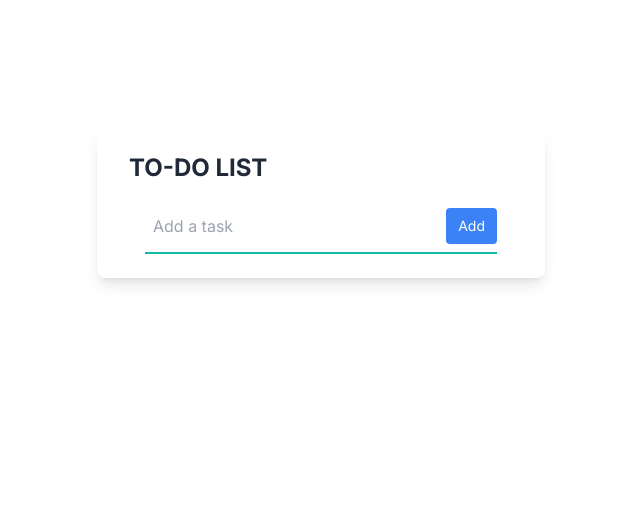
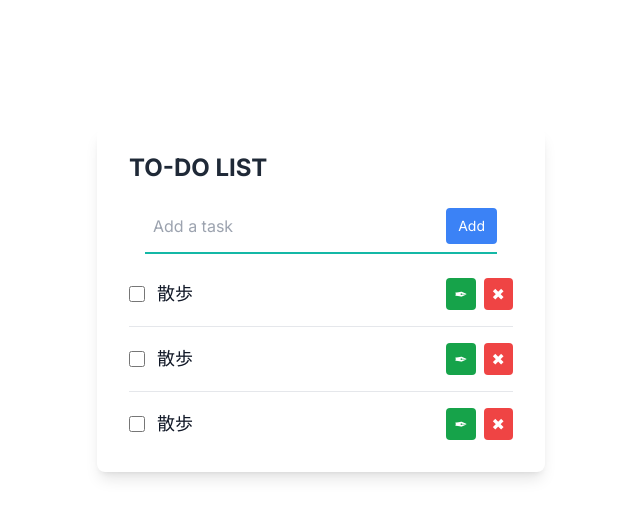
Before and after one commit to Shin-sibainu/todo-client-with-github, a Next.js app: page / in a window 1280 px wide. Shown: the top 518 px of the page, without its empty margins (319-959 px from the left). Built offline with nearby package versions, Linux system fonts and the light colour scheme.

Commit message:
todo component added

```diff
--- /dev/null
+++ b/app/components/Todo.tsx
@@ -0,0 +1,117 @@
+import React, { useState } from "react";
+// import { TodoType } from "../types";
+// import useSWR from "swr";
+// import { useTodos } from "../hooks/useTodos";
+// import { API_URL } from "@/constants/url";
+
+// type TodoProps = {
+//   todo: TodoType;
+// };
+
+const Todo = ({ todo }: any) => {
+  //   const [isEditing, setIsEditing] = useState<boolean>(false);
+  //   const [editedTitle, setEditedTitle] = useState<string>(todo.title);
+  //   const { todos, isLoading, error, mutate } = useTodos();
+
+  //   const handleEdit = async () => {
+  //     setIsEditing(!isEditing);
+  //     if (isEditing) {
+  //       const response = await fetch(`${API_URL}/editTodo/${todo.id}`, {
+  //         method: "PUT",
+  //         headers: { "Content-Type": "application/json" },
+  //         body: JSON.stringify({ title: editedTitle }),
+  //       });
+
+  //       if (response.ok) {
+  //         const editedTodo = await response.json();
+  //         const updatedTodos = todos.map((todo: TodoType) =>
+  //           todo.id === editedTodo.id ? editedTodo : todo
+  //         );
+  //         mutate(updatedTodos);
+  //       }
+  //     }
+  //   };
+
+  //   const handleDelete = async (id: number) => {
+  //     const response = await fetch(`${API_URL}/deleteTodo/${todo.id}`, {
+  //       method: "DELETE",
+  //       headers: { "Content-Type": "application/json" },
+  //     });
+
+  //     if (response.ok) {
+  //       const deletedTodo = await response.json();
+  //       const updatedTodos = todos.filter((todo: TodoType) => todo.id !== id);
+  //       mutate(updatedTodos);
+  //     }
+  //   };
+
+  //   const toggleTodoCompletion = async (id: number, isCompleted: boolean) => {
+  //     const response = await fetch(`${API_URL}/editTodo/${todo.id}`, {
+  //       method: "PUT",
+  //       headers: { "Content-Type": "application/json" },
+  //       body: JSON.stringify({ isCompleted: !isCompleted }),
+  //     });
+
+  //     if (response.ok) {
+  //       const editedTodo = await response.json();
+  //       const updatedTodos = todos.map((todo: TodoType) =>
+  //         todo.id === editedTodo.id ? editedTodo : todo
+  //       );
+  //       mutate(updatedTodos);
+  //     }
+  //   };
+
+  return (
+    <div>
+      <li className="py-4">
+        <div className="flex items-center justify-between">
+          <div className="flex items-center">
+            <input
+              id="todo1"
+              name="todo1"
+              type="checkbox"
+              className="h-4 w-4 text-teal-600 focus:ring-teal-500
+            border-gray-300 rounded"
+              //   onChange={() => toggleTodoCompletion(todo.id, todo.isCompleted)}
+            />
+            <label className="ml-3 block text-gray-900">
+              {false ? (
+                <input
+                  type="text"
+                  className="border rounded py-1 px-2"
+                  //   value={editedTitle}
+                  //   onChange={(e) => setEditedTitle(e.target.value)}
+                />
+              ) : (
+                <span
+                  className={`text-lg font-medium mr-2 ${
+                    todo.isCompleted ? "line-through" : ""
+                  }`}
+                >
+                  {/* {todo.title} */}
+                  散歩
+                </span>
+              )}
+            </label>
+          </div>
+          <div className={`flex items-center space-x-2 `}>
+            <button
+              //   onClick={handleEdit}
+              className="duration-150 bg-green-600 hover:bg-green-700 text-white font-medium py-1 px-2 rounded"
+            >
+              {false ? "Save" : "✒"}
+            </button>
+            <button
+              //   onClick={() => handleDelete(todo.id)}
+              className="bg-red-500 hover:bg-red-600 text-white font-medium py-1 px-2 rounded"
+            >
+              ✖
+            </button>
+          </div>
+        </div>
+      </li>
+    </div>
+  );
+};
+
+export default Todo;
--- a/app/page.tsx
+++ b/app/page.tsx
@@ -1,4 +1,5 @@
 import Image from "next/image";
+import Todo from "./components/Todo";
 
 export default function Home() {
   return (
@@ -30,9 +31,9 @@
         </div>
       </form>
       <ul className="divide-y divide-gray-200 px-4">
-        {/* {todos?.map((todo: TodoType) => (
+        {[1, 2, 3]?.map((todo: any) => (
           <Todo key={todo.id} todo={todo} />
-        ))} */}
+        ))}
       </ul>
     </div>
   );
```
